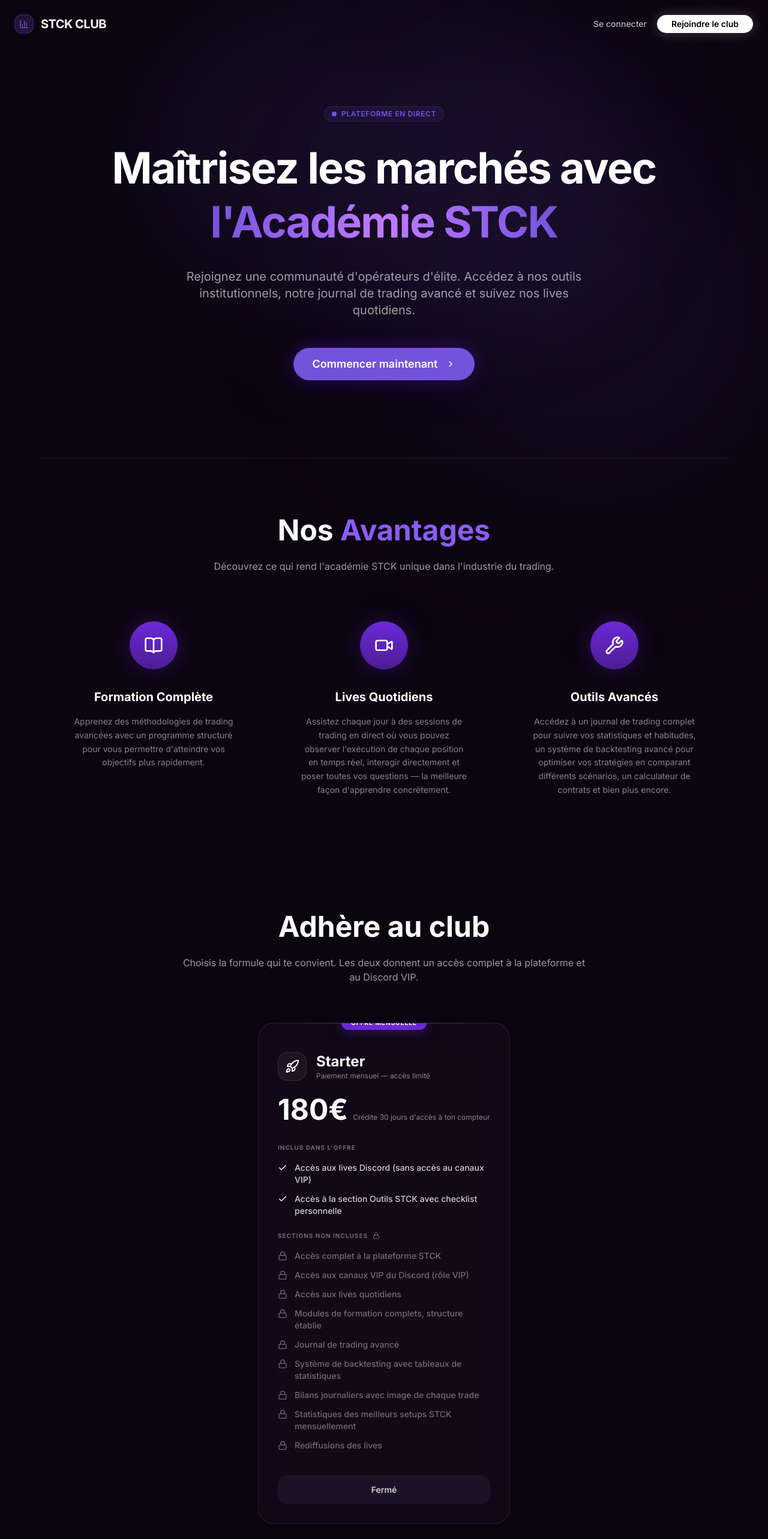
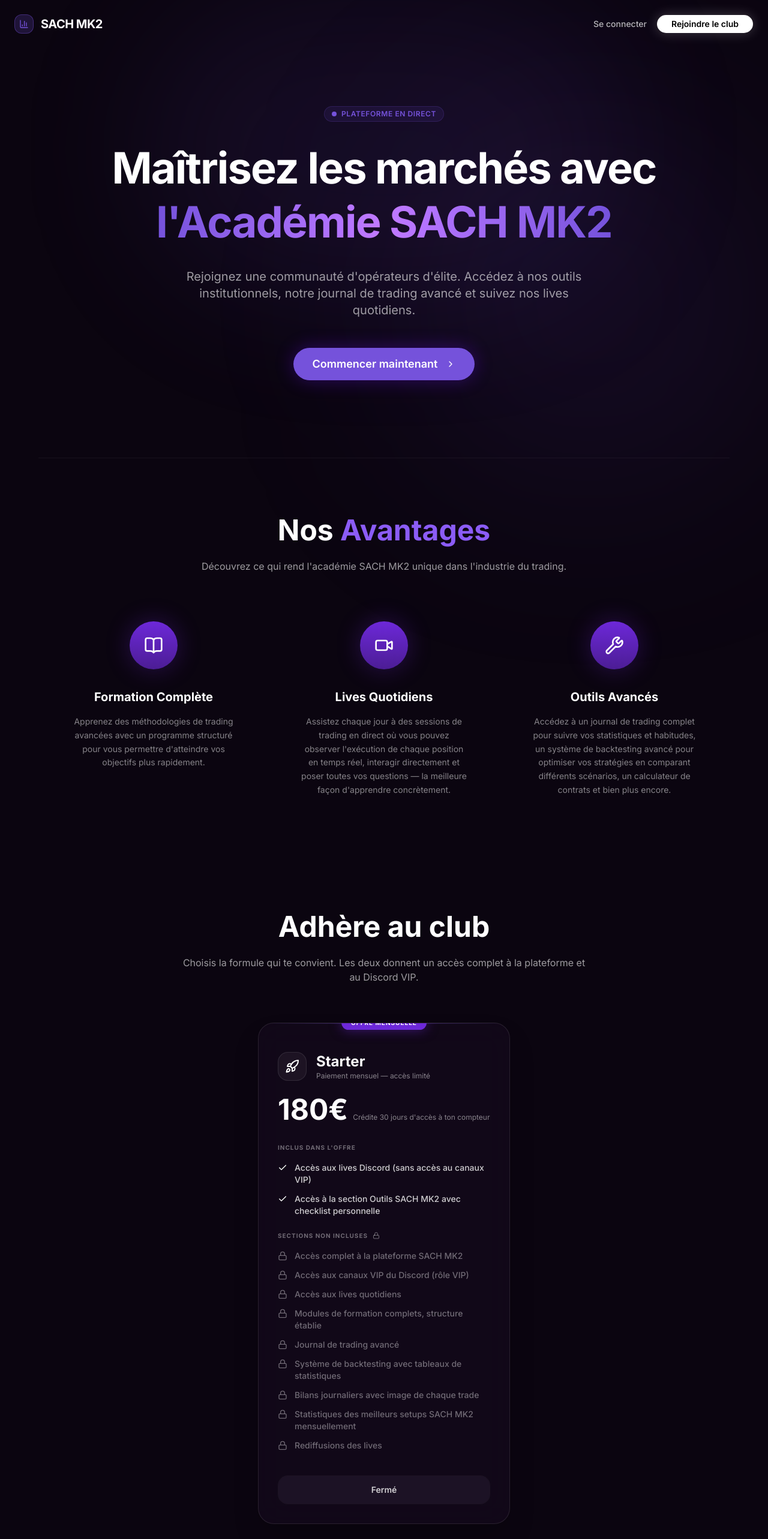
Before and after one commit to SachaMk2/TradeOps, a Next.js app: page / in a window 1280 px wide. Shown: the top 2566 px of the page at 60% size. Built offline with nearby package versions, Linux system fonts and the light colour scheme.

Commit message:
chore: rebrand STCK CLUB to SACH MK2 across app

```diff
--- a/src/app/(marketing)/page.tsx
+++ b/src/app/(marketing)/page.tsx
@@ -15,7 +15,7 @@
           <div className="w-8 h-8 rounded-lg bg-primary/20 flex items-center justify-center border border-primary/40">
             <BarChart3 className="w-4 h-4 text-primary" />
           </div>
-          <span className="text-xl font-bold tracking-tight text-white">STCK CLUB</span>
+          <span className="text-xl font-bold tracking-tight text-white">SACH MK2</span>
         </div>
         <div className="flex items-center gap-4">
           <Link href="/login" className="text-sm font-medium text-white/70 hover:text-white transition-colors">
@@ -42,7 +42,7 @@
           <h1 className="text-5xl md:text-7xl font-bold tracking-tight text-white mb-8 leading-tight">
             Maîtrisez les marchés avec <br />
             <span className="text-transparent bg-clip-text bg-gradient-to-r from-primary via-purple-400 to-primary">
-              l'Académie STCK
+              l'Académie SACH MK2
             </span>
           </h1>
           <p className="text-lg md:text-xl text-white/60 max-w-2xl mx-auto mb-12">
@@ -64,7 +64,7 @@
             <h2 className="text-4xl md:text-5xl font-bold text-white mb-6">
               Nos <span className="text-[#8B5CF6]">Avantages</span>
             </h2>
-            <p className="text-white/60">Découvrez ce qui rend l'académie STCK unique dans l'industrie du trading.</p>
+            <p className="text-white/60">Découvrez ce qui rend l'académie SACH MK2 unique dans l'industrie du trading.</p>
           </div>
 
           <div className="grid md:grid-cols-3 gap-8 md:gap-12">
@@ -150,7 +150,7 @@
                     </li>
                     <li className="flex items-start gap-3">
                       <Check className="w-4 h-4 text-white shrink-0 mt-0.5" />
-                      <span className="text-sm text-white/80 font-medium">Accès à la section Outils STCK avec checklist personnelle</span>
+                      <span className="text-sm text-white/80 font-medium">Accès à la section Outils SACH MK2 avec checklist personnelle</span>
                     </li>
                   </ul>
                 </div>
@@ -162,14 +162,14 @@
                   </p>
                   <ul className="space-y-3">
                     {[
-                      'Accès complet à la plateforme STCK',
+                      'Accès complet à la plateforme SACH MK2',
                       'Accès aux canaux VIP du Discord (rôle VIP)',
                       'Accès aux lives quotidiens',
                       'Modules de formation complets, structure établie',
                       'Journal de trading avancé',
                       'Système de backtesting avec tableaux de statistiques',
                       'Bilans journaliers avec image de chaque trade',
-                      'Statistiques des meilleurs setups STCK mensuellement',
+                      'Statistiques des meilleurs setups SACH MK2 mensuellement',
                       'Rediffusions des lives'
                     ].map((item, i) => (
                       <li key={i} className="flex items-start gap-3 opacity-40">
@@ -195,7 +195,7 @@
 
       {/* Footer */}
       <footer className="border-t border-white/5 py-12 text-center text-white/40 text-sm">
-        <p>© {new Date().getFullYear()} STCK CLUB. Tous droits réservés.</p>
+        <p>© {new Date().getFullYear()} SACH MK2. Tous droits réservés.</p>
       </footer>
     </div>
   );
--- a/src/app/globals.css
+++ b/src/app/globals.css
@@ -51,7 +51,7 @@
   --radius-3xl: calc(var(--radius) * 2.2);
   --radius-4xl: calc(var(--radius) * 2.6);
 
-  /* TradeOps custom semantic colors (STCK CLUB Theme) */
+  /* TradeOps custom semantic colors (SACH MK2 Theme) */
   --color-profit: #22c55e;
   --color-profit-muted: #22c55e22;
   --color-loss: #a855f7; /* Vibrant purple for loss instead of red */
@@ -66,7 +66,7 @@
 :root {
   color-scheme: dark;
 
-  /* STCK CLUB Global Dark Violet Theme */
+  /* SACH MK2 Global Dark Violet Theme */
   --background: oklch(0.12 0.05 290); /* Very dark purple, nearly black #0B0510 equivalent */
   --foreground: oklch(0.95 0 0); /* Pure white/off-white */
 
@@ -164,7 +164,7 @@
   text-shadow: 0 0 12px rgba(168, 85, 247, 0.4);
 }
 
-/* Glass effect - Updated for darker STCK CLUB feel */
+/* Glass effect - Updated for darker SACH MK2 feel */
 .glass {
   background: oklch(0.14 0.05 290 / 60%);
   backdrop-filter: blur(16px);
--- a/src/components/layout/app-sidebar.tsx
+++ b/src/components/layout/app-sidebar.tsx
@@ -60,7 +60,7 @@
         </div>
         {!collapsed && (
           <span className="text-lg font-bold tracking-widest text-white uppercase">
-            STCK CLUB
+            SACH MK2
           </span>
         )}
       </div>
```
